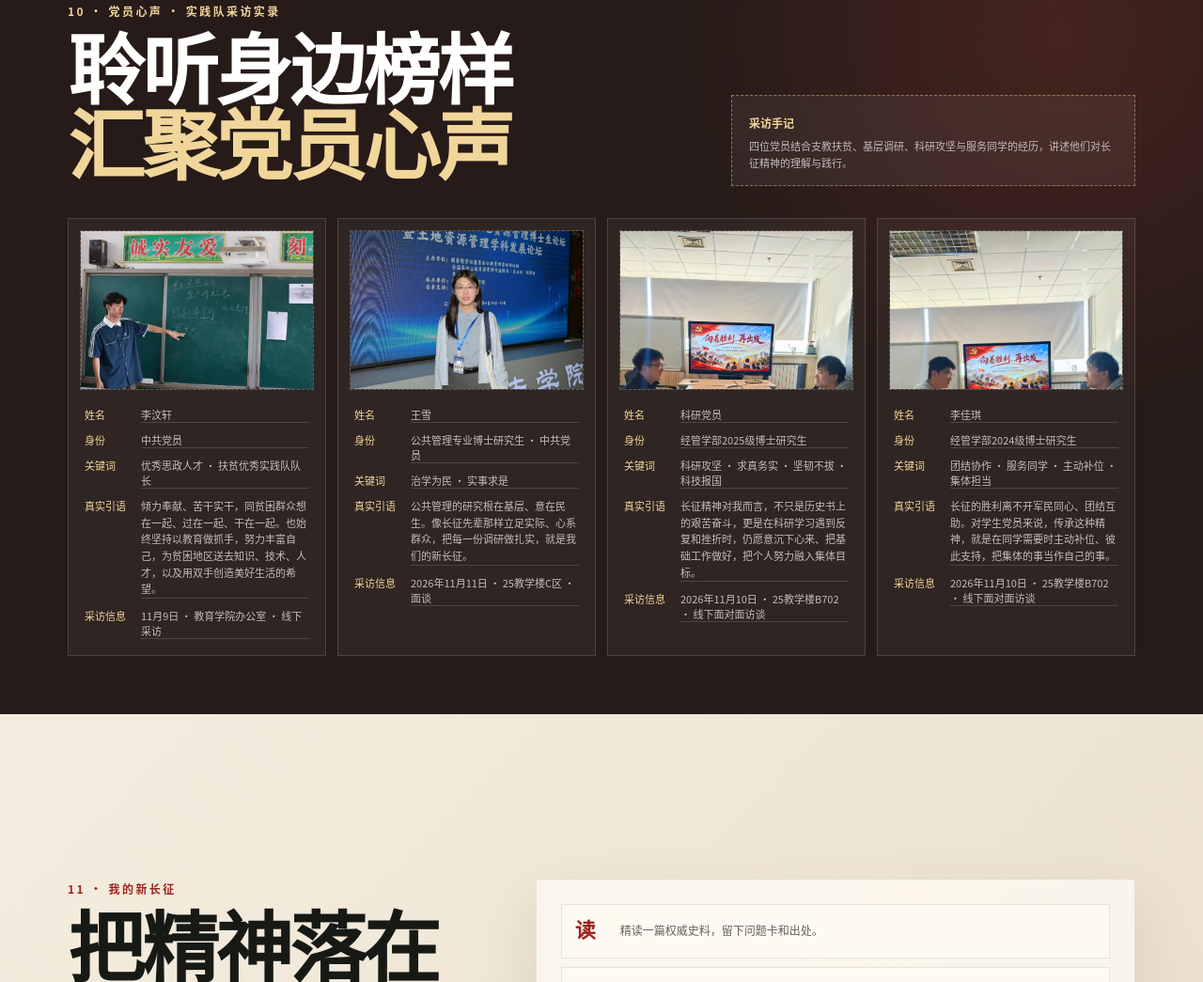
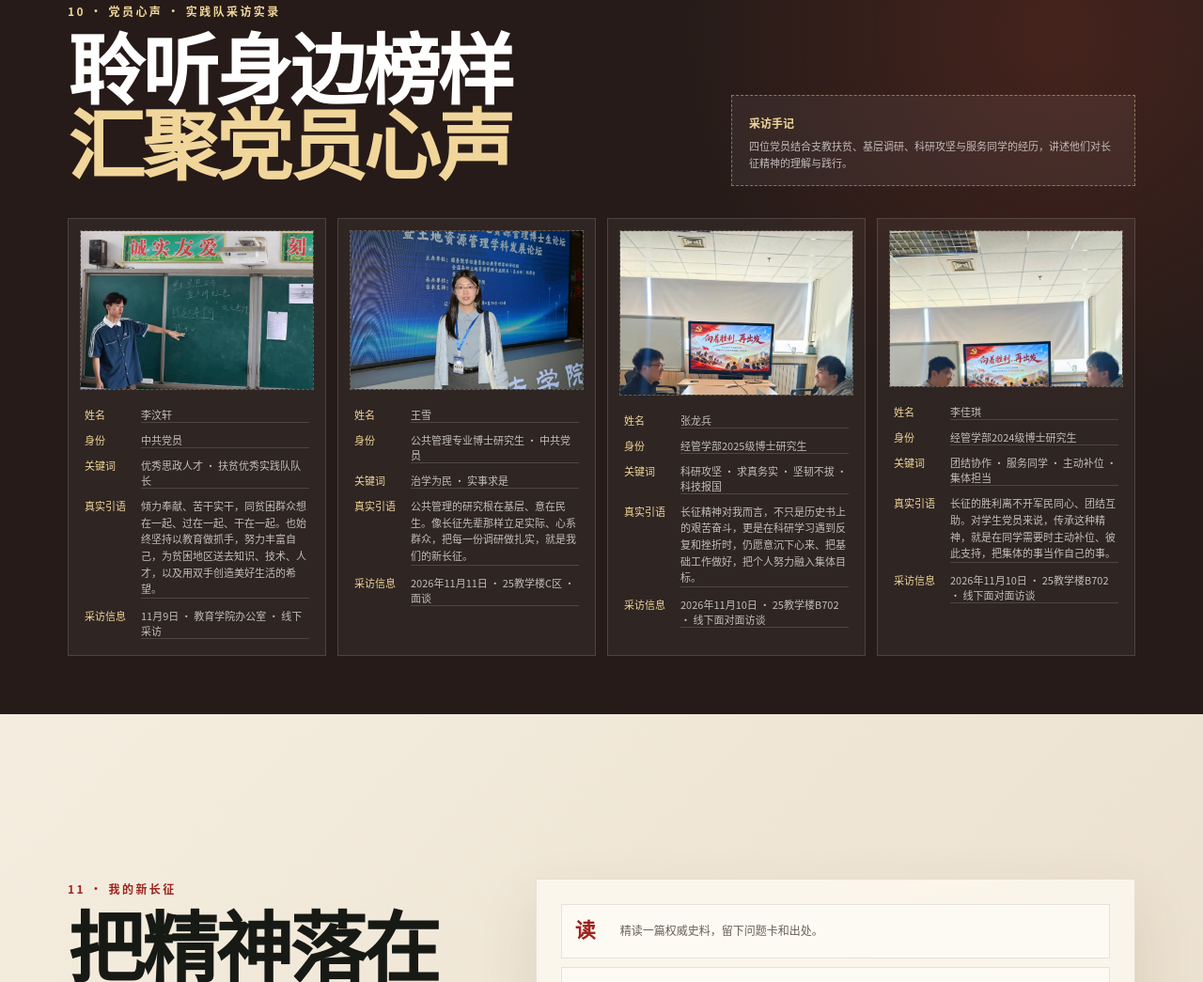
Before and after one commit to lhr19990813-hash/long-march-90-h5, a plain HTML site: page index.html in a window 1280 px wide. Shown: the part 7446-8491 px from the top of the page at 94% size. Drawn offline with Linux system fonts and the light colour scheme.

Commit message:
Correct interview name and photo crops

```diff
--- a/app.js
+++ b/app.js
@@ -195,11 +195,18 @@
   while (interviews.length < 4) interviews.push({});
   interviewGrid.innerHTML = interviews.map((interview, index) => {
     const hasPhoto = Boolean(interview.photo);
+    const cropRatio = Number(interview.cropRatio);
+    const photoFrameStyle = Number.isFinite(cropRatio) && cropRatio > 0
+      ? ` style="height:auto;aspect-ratio:${cropRatio}"`
+      : "";
+    const photoPositionStyle = interview.cropPosition
+      ? ` style="object-position:${escapeHTML(interview.cropPosition)}"`
+      : "";
     const photo = hasPhoto
-      ? `<img src="${escapeHTML(interview.photo)}" alt="${escapeHTML(interview.name || `第${index + 1}位受访者`)}">`
+      ? `<img src="${escapeHTML(interview.photo)}" alt="${escapeHTML(interview.name || `第${index + 1}位受访者`)}"${photoPositionStyle}>`
       : `<div class="photo-placeholder"><b>${String(index + 1).padStart(2, "0")}</b><span>人物照片</span></div>`;
     return `<article class="interview-card">
-      <div class="interview-photo">${photo}</div>
+      <div class="interview-photo"${photoFrameStyle}>${photo}</div>
       <div class="interview-fields">
         <p><span>姓名</span><b>${escapeHTML(interview.name || "【待补充】")}</b></p>
         <p><span>身份</span><b>${escapeHTML(interview.identity || "【待补充】")}</b></p>
--- a/index.html
+++ b/index.html
@@ -386,7 +386,7 @@
       </section>
       <section class="interview-rule">
         <h3>采访边界</h3>
-        <p>第7—9页人物与观点均附权威来源链接，不作为实践队采访呈现。第10页内容来自实践队提供的采访材料；其中一位受访者原文未提供姓名，页面以“科研党员”匿名呈现。</p>
+        <p>第7—9页人物与观点均附权威来源链接，不作为实践队采访呈现。第10页内容来自实践队提供的真实采访材料，并按采访原文呈现人物身份、关键词与引语。</p>
       </section>
     </div>
   </dialog>
--- a/interviews.js
+++ b/interviews.js
@@ -17,12 +17,14 @@ window.INTERVIEWS = [
     meta: "2026年11月11日 · 25教学楼C区 · 面谈"
   },
   {
-    photo: "assets/interviews/research-party-member.jpeg",
-    name: "科研党员",
+    photo: "assets/interviews/zhang-longbing.jpeg",
+    name: "张龙兵",
     identity: "经管学部2025级博士研究生",
     keyword: "科研攻坚 · 求真务实 · 坚韧不拔 · 科技报国",
     quote: "长征精神对我而言，不只是历史书上的艰苦奋斗，更是在科研学习遇到反复和挫折时，仍愿意沉下心来、把基础工作做好，把个人努力融入集体目标。",
-    meta: "2026年11月10日 · 25教学楼B702 · 线下面对面访谈"
+    meta: "2026年11月10日 · 25教学楼B702 · 线下面对面访谈",
+    cropRatio: 1.418,
+    cropPosition: "center 49.9%"
   },
   {
     photo: "assets/interviews/li-jiaqi.jpeg",
@@ -30,6 +32,8 @@ window.INTERVIEWS = [
     identity: "经管学部2024级博士研究生",
     keyword: "团结协作 · 服务同学 · 主动补位 · 集体担当",
     quote: "长征的胜利离不开军民同心、团结互助。对学生党员来说，传承这种精神，就是在同学需要时主动补位、彼此支持，把集体的事当作自己的事。",
-    meta: "2026年11月10日 · 25教学楼B702 · 线下面对面访谈"
+    meta: "2026年11月10日 · 25教学楼B702 · 线下面对面访谈",
+    cropRatio: 1.489,
+    cropPosition: "center 49.1%"
   }
 ];
```
Also changed, not shown: assets/interviews/zhang-longbing.jpeg (renamed from assets/interviews/research-party-member.jpeg), 2 other files.
